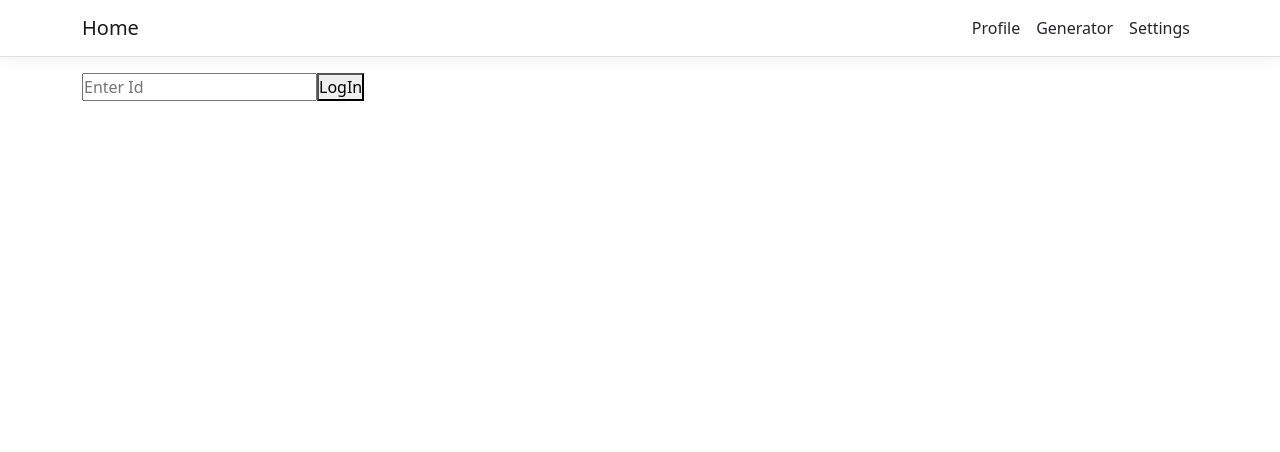
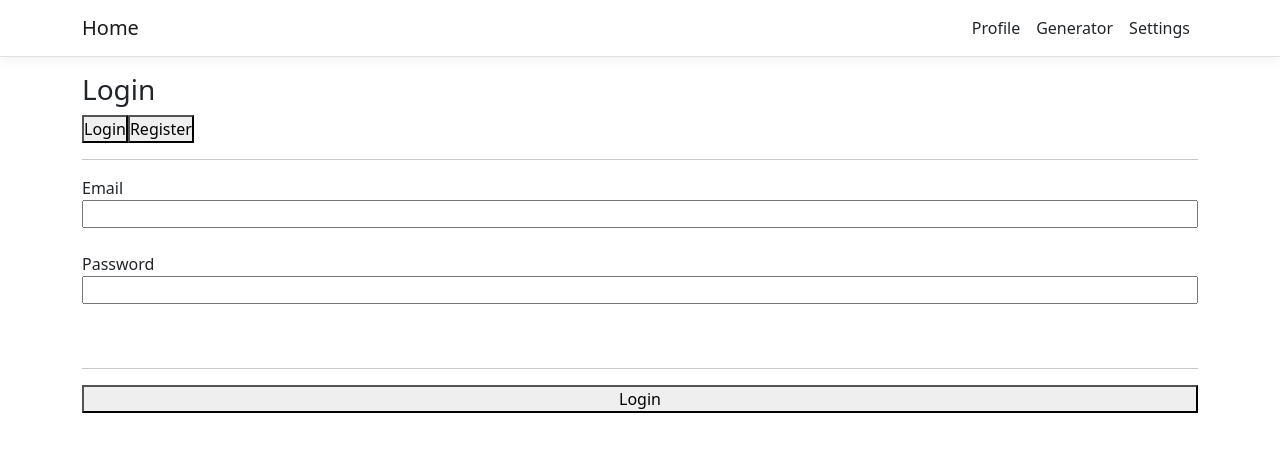
Before and after one commit to MarianGiugioiu/TestReact, a React (Create React App) app: page / in a window 1280 px wide. Shown: the top 452 px of the page. Built offline with nearby package versions, Linux system fonts and the light colour scheme.

Commit message:
update 31

```diff
--- a/src/pages/Home.js
+++ b/src/pages/Home.js
@@ -6,14 +6,188 @@ import AuthenticationContext from "../AuthenticationContext";
 import InfiniteScroll from 'react-infinite-scroll-component';
 import { Link } from "react-router-dom";
 
+function RegisterForm(props) {
+  const [passwordRequirements, setPasswordRequirements] = useState(false);
+
+  function checkPassword(str) {
+    if (str.length < 6) {
+        return("Password has less than 6 characters!");
+    } else if (str.length > 20) {
+        return("Password has more than 20 characters!");
+    } else if (str.search(/\d/) == -1) {
+        return("Password has no digit!");
+    } else if (str.search(/[a-z]/) == -1) {
+        return("PassWord has no lowercase letter!");
+    } else if (str.search(/[A-Z]/) == -1) {
+      return("PassWord has no capital letter!");
+    } else if (str.search(/[^a-zA-Z0-9\!\@\#\$\%\^\&\*\(\)\_\+]/) != -1) {
+        return("Password contains an invalid character!");
+    }
+    return("ok");
+  }
+
+  function checkInfo() {
+    if (checkPassword(props.passwordState) && props.passwordState == props.confirmPasswordState){
+      return true;
+    }
+    return false;
+  }
+
+  useEffect(() => {
+    props.setEmailState("");
+    props.setNameState("");
+    props.setPasswordState("");
+    props.setConfirmPasswordState("");
+  },[])
+
+  return (
+    <div>
+      {
+        props.registerSuccessful == 0 ?
+        <div className="myColumnSimple">
+          <label>Email</label>
+          <input
+            type="text"
+            value={props.emailState}
+            onChange={(event) => {
+              props.setEmailState(event.target.value);
+              if(props.emailValidationState == 1) {
+                props.setEmailValidationState(0);
+              }
+            }}
+          />
+          {props.emailValidationState == 1 ? <pre>An account is already registered with this email</pre> : <br/>}
+
+          <label>Name</label>
+          <input
+            type="text"
+            value={props.nameState}
+            onChange={(event) => {
+              props.setNameState(event.target.value);
+              if(props.nameValidationState == 1) {
+                props.setNameValidationState(0);
+              }
+            }}
+          />
+          {props.nameValidationState == 1 ? <pre>An account is already registered with this name</pre> : <br/>}
+
+          <label>Password</label>
+          <input
+            type="password"
+            value={props.passwordState}
+            onChange={(event) => props.setPasswordState(event.target.value)}
+            onFocus={(event) => setPasswordRequirements(true)}
+            onBlur={(event) => setPasswordRequirements(false)}
+          />
+          {
+            //props.passwordState != "" ?
+            (checkPassword(props.passwordState) != "ok" ?
+            <pre>{checkPassword(props.passwordState)}</pre> :
+            (
+              props.passwordState != props.confirmPasswordState ?
+              <pre>Password and confirmation must be equal</pre> :
+              <br/>
+            ))
+            //:<br/>
+          }
+          {
+            passwordRequirements ?
+            <div>
+              <p>Password:</p>
+              <p>-must have between 6 and 20 characters</p>
+              <p>-must contain at least one digit</p>
+              <p>-must contain at least one lowercase letter</p>
+              <p>-must contain at least one capital letter</p>
+              <p>can contain one of the following symbols: !@#$%^&*()_+</p>
+            </div> :
+            <></>
+          }
+
+          <label>Confirm Password</label>
+          <input
+            type="password"
+            value={props.confirmPasswordState}
+            onChange={(event) => props.setConfirmPasswordState(event.target.value)}
+          />
+          <br/>
+          <hr></hr>
+          <button onClick={checkInfo() ? props.handleRegister : null}>
+            Register
+          </button>
+        </div> :
+        <div>
+          Register successful
+        </div>
+      }
+    </div>
+  )
+}
+
+function LoginForm(props) {
+  useEffect(() => {
+    props.setEmailState("");
+    props.setPasswordState("");
+  },[])
+  return (
+    <div className="myColumnSimple">
+      <label>Email</label>
+      <input
+        type="text"
+        value={props.emailState}
+        onChange={(event) => {
+          props.setEmailState(event.target.value);
+          if(props.emailValidationState == 1) {
+            props.setEmailValidationState(0);
+          }
+        }}
+      />
+      {props.emailValidationState == 1 ? <pre>There is no account registered with this email</pre> : <br/>}
+
+      <label>Password</label>
+      <input
+        type="password"
+        value={props.passwordState}
+        onChange={(event) => {
+          props.setPasswordState(event.target.value);
+          if(props.passwordValidationState == 1) {
+            props.setPasswordValidationState(0);
+          }
+        }}
+      />
+      {props.passwordValidationState == 1 ? <pre>The password is incorrect</pre> : <br/>}
+
+      <br/>
+      <hr></hr>
+      <button onClick={props.handleLogin}>
+        Login
+      </button>
+
+    </div>
+  )
+}
+
 export default function Home() {
   const history = useHistory();
   const authentication = useContext(AuthenticationContext);
-  let myId = authentication.getUser();
+  //let myId = authentication.getUser();
+  const [myId, setMyId] = useState(authentication.getUser());
 
   const [nameSearchState, setNameSearchState] = useState("");
   const [userIdState, setUserIdState] = useState("");
   const [postingListState, setPostingListState] = useState([]);
+
+  const [isLoginState, setIsLoginState] = useState(true);
+
+  const [emailState, setEmailState] = useState("");
+  const [nameState, setNameState] = useState("");
+  const [passwordState, setPasswordState] = useState("");
+  const [confirmPasswordState, setConfirmPasswordState] = useState("");
+
+  const [emailValidationState, setEmailValidationState] = useState(0);
+  const [nameValidationState, setNameValidationState] = useState(0);
+  const [passwordValidationState, setPasswordValidationState] = useState(0);
+
+  const [registerSuccessful, setRegisterSuccessful] = useState(0);
 
   function handleChange(event){
     const { name, value } = event.target;
@@ -33,35 +207,6 @@ export default function Home() {
       });
   }
 
-  function handleChangeId(event){
-    const { name, value } = event.target;
-    setUserIdState(value);
-  }
-  function handleClickLogIn(){
-    authentication.logIn(userIdState);
-    myId = userIdState;
-    loadMorePostings();
-  }
-
-  function saveSeen(data) {
-    data.map((elem) => {
-      let URL = "/posting/" + elem.id;
-      let posting = {
-        "id": data.id,
-        "seenBy": [
-          {
-            "id": myId
-          }
-        ]
-      }
-      httpService
-        .put(URL,posting)
-        .then((response) => {
-          console.log(response);
-        })
-    })
-  }
-
   const loadMorePostings = () =>
     httpService
       .get("/profile/" + myId + "/unseen")
@@ -74,7 +219,7 @@ export default function Home() {
           postingListCopy.push(elem);
 
         });
-        console.log(postingListCopy);
+        //console.log(postingListCopy);
         //saveSeen(data);
         setPostingListState(postingListCopy);
       })
@@ -84,34 +229,163 @@ export default function Home() {
     history.push(path);
   }
 
+  function handleRegister() {
+    console.log("aqw");
+    let emailURL = "/account/exists/email/" + emailState;
+    let nameURL = "/profile/exists/name/" + nameState;
+    httpService
+      .get(emailURL)
+      .then((response) => {
+        console.log(response.data)
+        if (response.data) {
+          setEmailValidationState(1);
+        } else {
+          setEmailValidationState(2);
+        }
+      })
+      .catch((e) => {
+          console.log(e);
+        })
+
+      httpService
+      .get(nameURL)
+      .then((response) => {
+        console.log(response.data)
+        if (response.data) {
+          setNameValidationState(1);
+        } else {
+          setNameValidationState(2);
+        }
+      })
+      .catch((e) => {
+          console.log(e);
+        })
+  }
+
+  function handleLogin(){
+    let URL = "/account/login";
+    let account = {
+      "email": emailState,
+      "password": passwordState
+    }
+    console.log(account);
+    httpService
+      .post(URL, account)
+      .then((response) => {
+        console.log(response);
+        if (response.status == 200) {
+          setPasswordValidationState(0);
+          setEmailValidationState(0);
+          authentication.logIn(response.data);
+          console.log(response.data);
+          setMyId(response.data);
+        }
+      })
+      .catch((e) => {
+        console.log(e);
+        let response = e.response;
+        if (response.status == 404) {
+          setEmailValidationState(1);
+        } else if (response.status == 403) {
+          setPasswordValidationState(1);
+        }
+      })
+  }
+
   useEffect(() => {
-    console.log(postingListState);
-    //saveSeen(postingListState.slice(-2))
-  },[postingListState])
+    if(emailValidationState == 2 && nameValidationState == 2) {
+      let URL = "/account";
+      let account = {
+        "account": {
+          "id": 0,
+          "email": emailState,
+          "password": passwordState
+        },
+        "name": nameState
+      }
+      httpService
+        .post(URL, account)
+        .then((response) => {
+          console.log(response.data);
+          setEmailValidationState(0);
+          setNameValidationState(0);
+          setRegisterSuccessful(1);
+          setEmailState("");
+          setNameState("");
+          setPasswordState("");
+          setConfirmPasswordState("");
+        })
+        .catch((e) => {
+          console.log(e);
+        })
+    }
+  },[emailValidationState,nameValidationState])
 
+  /*useEffect(() => {
+    if(myId!=-1){
+      loadMorePostings();
+    }
+  },[])*/
 
   useEffect(() => {
     if(myId!=-1){
       loadMorePostings();
     }
-  },[])
+  },[myId])
+
+  useEffect(() => {
+    console.log(registerSuccessful)
+  },[registerSuccessful])
 
   function HomePage(){
     if(myId==-1){
       return (
-        <div>
-          <input
-            type="text"
-            placeholder="Enter Id"
-            name="Id"
-            value={userIdState}
-            onChange={handleChangeId}
-          />
-          <button
-            onClick={handleClickLogIn}
-          >
-            LogIn
-          </button>
+        <div className="myColumnSimple">
+          <h3>{isLoginState ? "Login" : "Register"}</h3>
+          <div className="myRowSimple">
+            <button onClick={event => !isLoginState ? setIsLoginState(true) : null}>
+              Login
+            </button>
+            <button onClick={event => {
+                if (isLoginState) {
+                  setIsLoginState(false)
+                }
+                setRegisterSuccessful(0);
+              }}>
+              Register
+            </button>
+          </div>
+          <hr/>
+          {
+            isLoginState ?
+            <LoginForm
+              emailState={emailState}
+              setEmailState={setEmailState}
+              emailValidationState={emailValidationState}
+              setEmailValidationState={setEmailValidationState}
+              passwordState={passwordState}
+              setPasswordState={setPasswordState}
+              passwordValidationState={passwordValidationState}
+              setPasswordValidationState={setPasswordValidationState}
+              handleLogin={handleLogin}
+            /> :
+            <RegisterForm
+              emailState={emailState}
+              setEmailState={setEmailState}
+              emailValidationState={emailValidationState}
+              setEmailValidationState={setEmailValidationState}
+              nameState={nameState}
+              setNameState={setNameState}
+              nameValidationState={nameValidationState}
+              setNameValidationState={setNameValidationState}
+              passwordState={passwordState}
+              setPasswordState={setPasswordState}
+              confirmPasswordState={confirmPasswordState}
+              setConfirmPasswordState={setConfirmPasswordState}
+              handleRegister={handleRegister}
+              registerSuccessful={registerSuccessful}
+            />
+          }
         </div>
       )
     } else {
```
